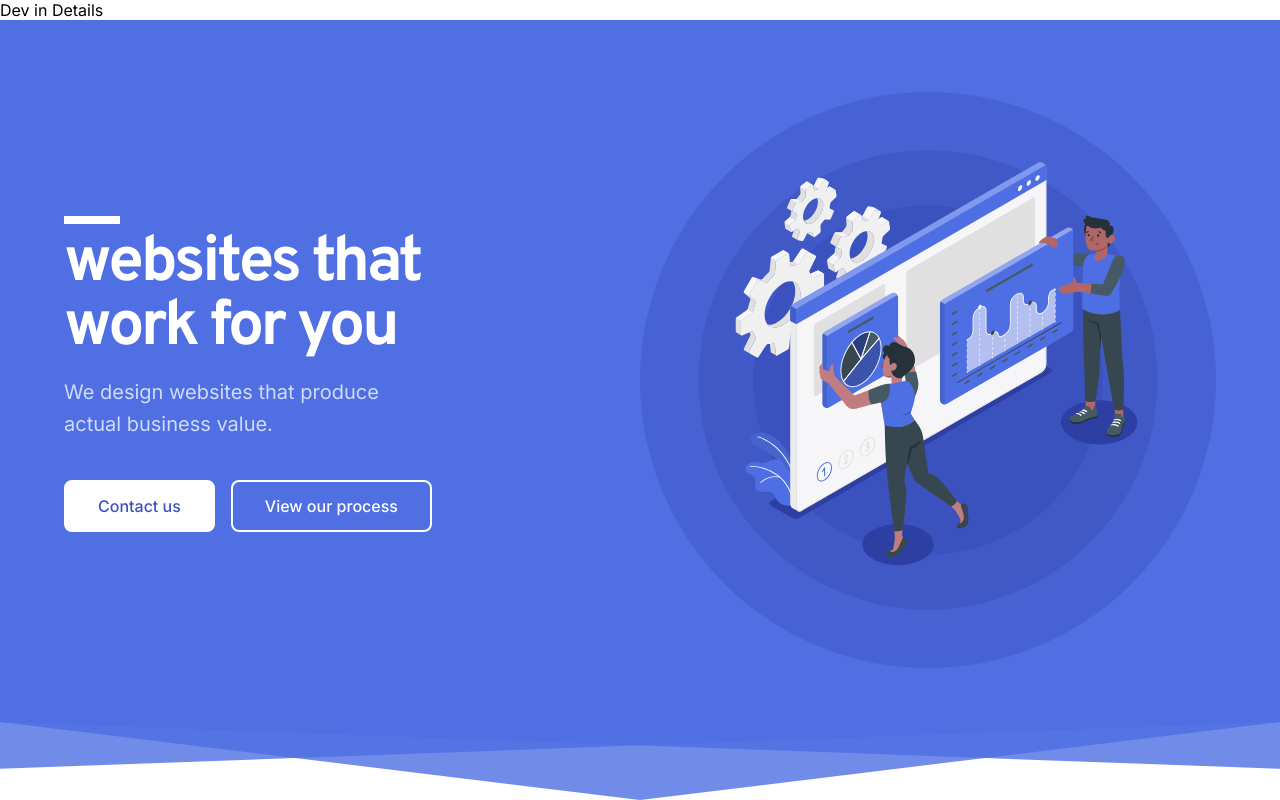
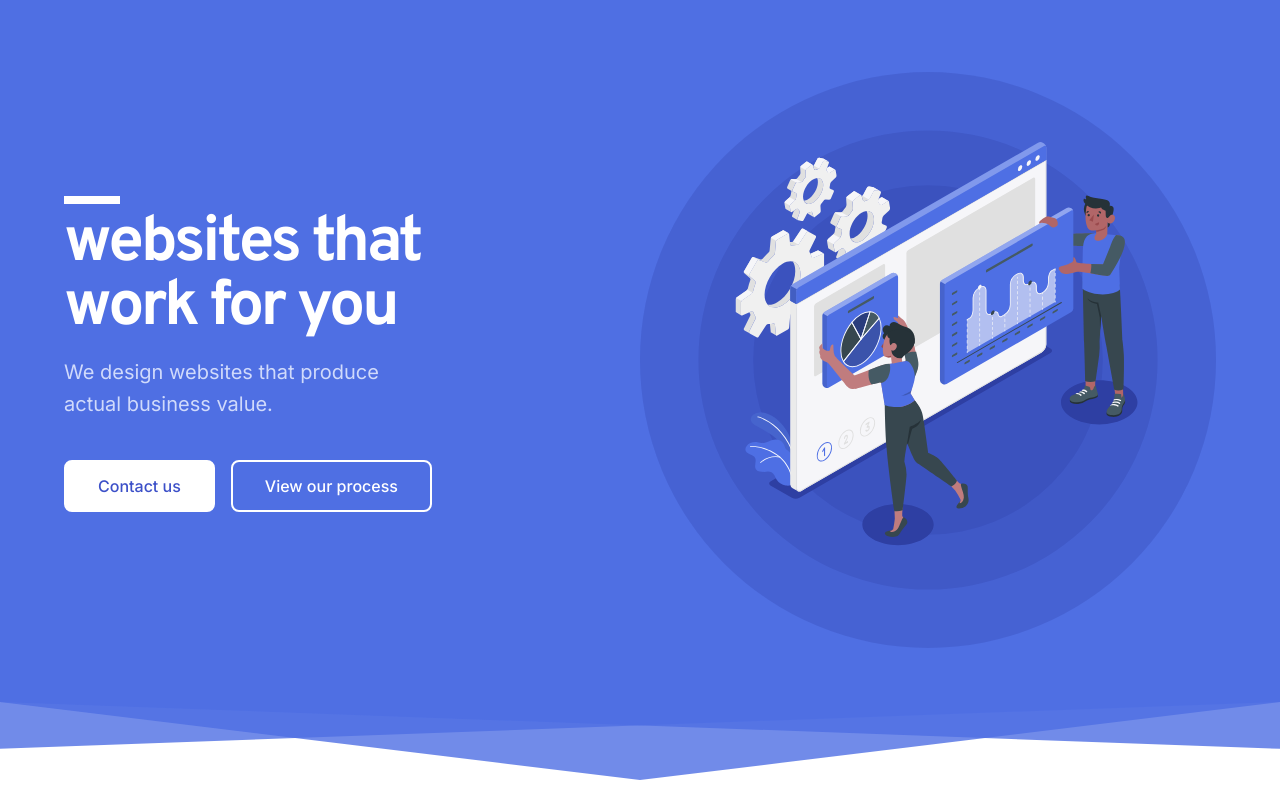
Before and after one commit to AmmDuncan/dev-in-details, a Next.js app: page / in a window 1280 px wide. Built offline with nearby package versions, Linux system fonts and the light colour scheme.

Commit message:
swapped nav for Navbar component

```diff
--- a/components/Nav/Navbar.js
+++ b/components/Nav/Navbar.js
@@ -0,0 +1,5 @@
+const Navbar = (props) => {
+  return <nav></nav>;
+};
+
+export default Navbar;
--- a/pages/index.js
+++ b/pages/index.js
@@ -2,6 +2,7 @@ import Head from "next/head";
 import Image from "next/image";
 
 import Hero from "../components/Hero/Hero";
+import Navbar from "../components/Nav/Navbar";
 
 export default function Home() {
   return (
@@ -16,7 +17,7 @@ export default function Home() {
         {/*<link rel="icon" href="/favicon.ico" />*/}
       </Head>
       <header>
-        <nav>Dev in Details</nav>
+        <Navbar />
 
         <Hero />
       </header>
```
Also changed, not shown: 1 other file (tests, documents, lock files or other folders).
